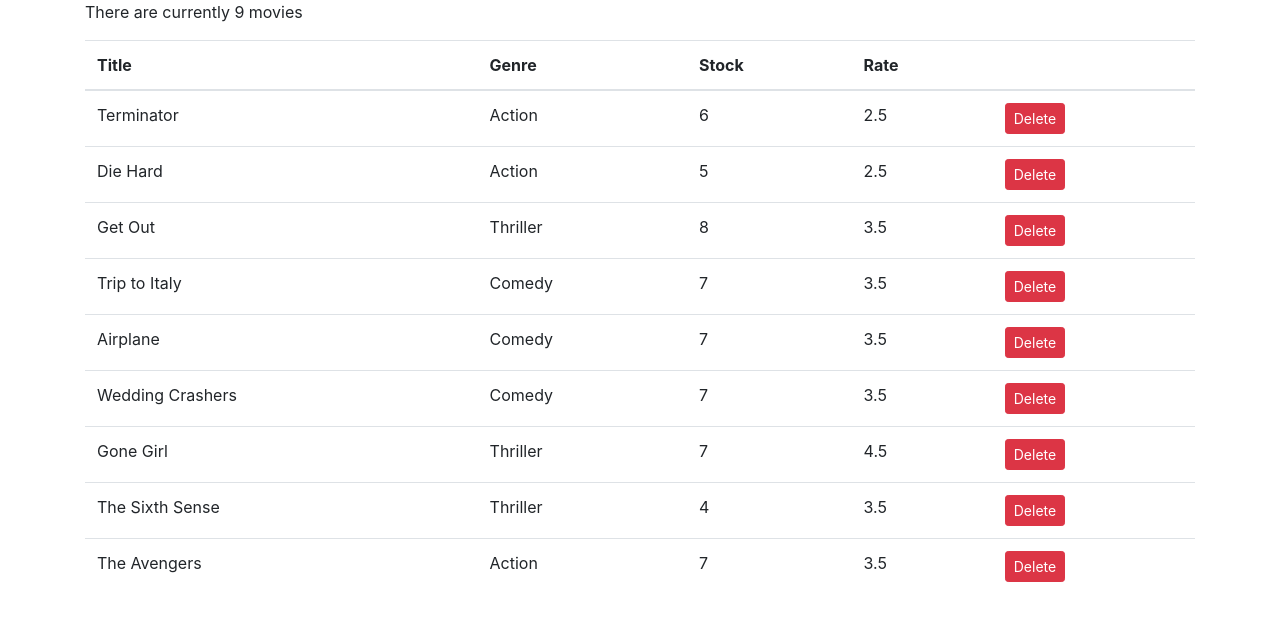
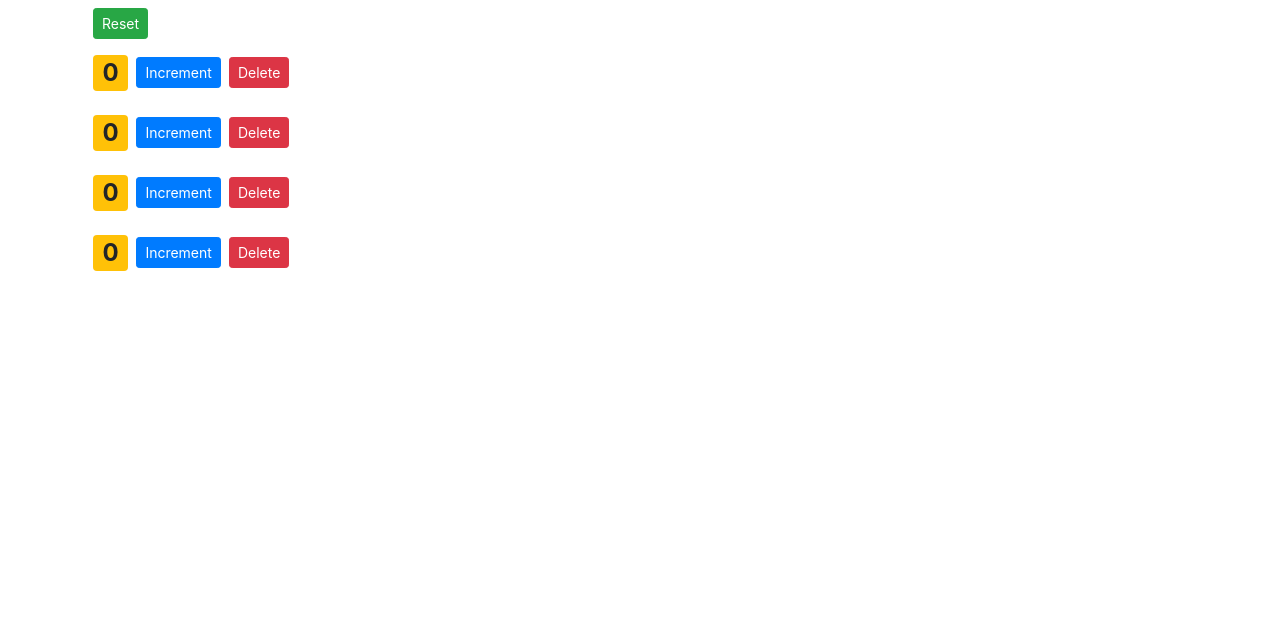
Before and after one commit to sherpaurgen/videoly, a React (Create React App) app: page / in a window 1280 px wide. Shown: the top 620 px of the page. Built offline with nearby package versions, Linux system fonts and the light colour scheme.

Commit message:
single source of truth

```diff
--- a/src/App.js
+++ b/src/App.js
@@ -1,12 +1,13 @@
 import React from 'react';
-//import Counter from './components/counter'
-import Movies from './components/movies'
+import Counters from './components/counters'
+//import Movies from './components/movies'
 import 'bootstrap/dist/css/bootstrap.min.css';
 
 function App() {
   return (
     <main className="container">
-      <Movies />
+      {/* <Movies /> */}
+      <Counters />
     </main>
   );
 }
--- a/src/components/counter.jsx
+++ b/src/components/counter.jsx
@@ -1,41 +1,47 @@
 import React, { Component } from "react";
 
 class Counter extends Component {
-  state = {
-    count: 2,
-    tags: ["tag1", "tag2", "tag3", "tag4"],
-  };
+  // state = {
+  //   value: this.props.counter.value,
+  //   tags: ["tag1", "tag2", "tag3", "tag4"],
+  // };
   //   constructor() {
   //     super();
   //     this.handleIncrement = this.handleIncrement.bind(this);
   //   }
-  handleIncrement = () => {
-    this.setState({ count: this.state.count + 1 });
-  };
+  // handleIncrement = () => {
+  //   this.setState({ value: this.state.value + 1 });
+  // };
+
   getBadgeClasses() {
     let classes = "badge m-2 ";
-    classes += this.state.count === 0 ? "badge-warning" : "badge-success";
+    classes +=
+      this.props.counter.value === 0 ? "badge-warning" : "badge-success";
     return classes;
   }
   render() {
     let classes = this.getBadgeClasses();
+
     return (
       <div>
         <h2>
-          <span className={this.getBadgeClasses()}>{this.state.count}</span>
+          <span className={classes}>{this.props.counter.value}</span>
 
           <button
             type="button"
-            onClick={this.handleIncrement}
+            onClick={() => this.props.onIncrement(this.props.counter)}
             className="btn btn-primary btn-sm"
           >
             Increment
           </button>
-          <ul>
-            {this.state.tags.map((tag) => (
-              <li>{tag}</li>
-            ))}
-          </ul>
+
+          <button
+            type="button"
+            onClick={() => this.props.onDelete(this.props.counter.id)}
+            className="btn btn-danger btn-sm m-2"
+          >
+            Delete
+          </button>
         </h2>
       </div>
     );
--- /dev/null
+++ b/src/components/counters.jsx
@@ -0,0 +1,58 @@
+import React, { Component } from "react";
+import Counter from "./counter";
+
+class Counters extends Component {
+  state = {
+    counters: [
+      { id: 1, value: 0 },
+      { id: 2, value: 0 },
+      { id: 3, value: 0 },
+      { id: 4, value: 0 },
+    ],
+  };
+  handleDelete = (counterId) => {
+    console.log("handle delete called", counterId);
+    const counters = this.state.counters.filter((c) => c.id !== counterId);
+    this.setState({ counters: counters });
+  };
+
+  handleIncrement = (counter) => {
+    const countertemp = [...this.state.counters];
+    const index = countertemp.indexOf(counter);
+    countertemp[index] = { ...counter };
+    countertemp[index].value++;
+    this.setState({ counters: countertemp });
+  };
+
+  handleReset = () => {
+    const countertemp = this.state.counters.map((x) => {
+      x.value = 0;
+      return x;
+    });
+    this.setState({ counters: countertemp });
+  };
+
+  render() {
+    return (
+      <div>
+        <button
+          onClick={this.handleReset}
+          className="btn btn-sm m-2 btn-success"
+        >
+          Reset
+        </button>
+
+        {this.state.counters.map((c) => (
+          <Counter
+            key={c.id}
+            counter={c}
+            onDelete={this.handleDelete}
+            onIncrement={this.handleIncrement}
+          />
+        ))}
+      </div>
+    );
+  }
+}
+
+export default Counters;
--- a/src/components/movies.jsx
+++ b/src/components/movies.jsx
@@ -8,7 +8,7 @@
   handleDelete = (movie) => {
     console.log(movie);
     const movies = this.state.movies.filter((m) => m._id !== movie._id);
-    this.setState({ movies });
+    this.setState({ movies: movies });
     console.log(movies);
   };
 
```
